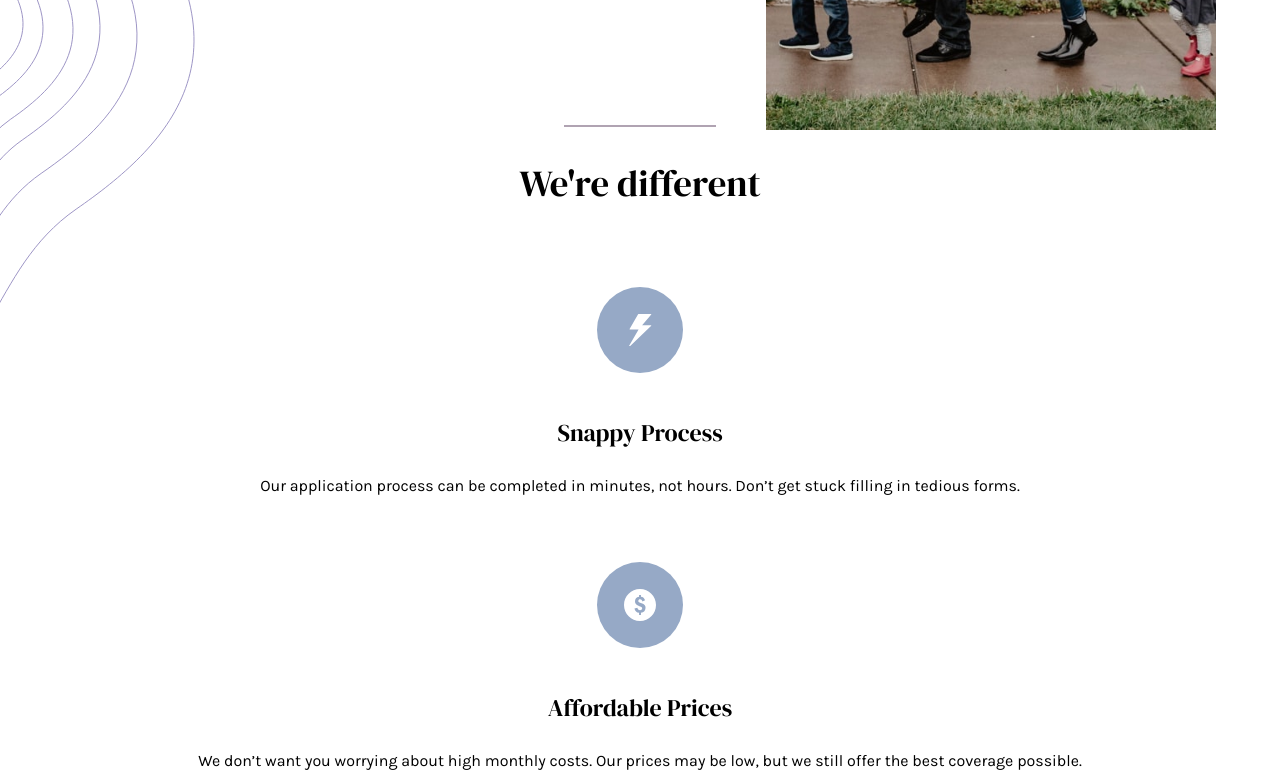
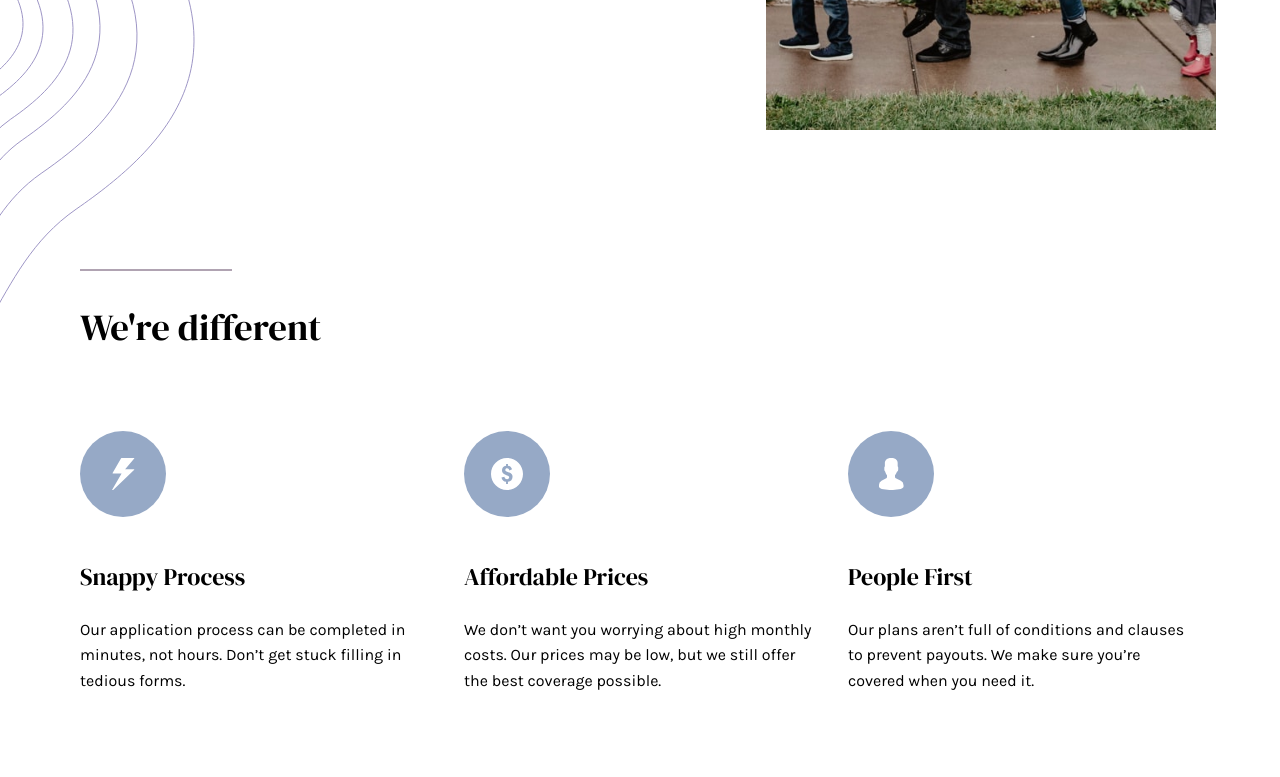
Before and after one commit to Darsh2987/insure-landing-page, a website built with webpack: page src/index.html in a window 1280 px wide. Shown: the part 560-1337 px from the top of the page. Built offline with nearby package versions, Linux system fonts and the light colour scheme; files whose address does not match are found by name.

Commit message:
desktop styles

```diff
--- a/src/assets/scss/_feature.scss
+++ b/src/assets/scss/_feature.scss
@@ -35,3 +35,23 @@
     }
   }
 }
+
+@media screen and (min-width: 900px) {
+  .feature {
+    width: 90%;
+    margin-right: auto;
+    margin-left: auto;
+    align-items: unset;
+    text-align: unset;
+
+    &__headline::before {
+      margin: 11rem 0 2rem 0;
+    }
+
+    &__items {
+      display: grid;
+      grid-template-columns: repeat(3, 1fr);
+      gap: 2rem;
+    }
+  }
+}
```
